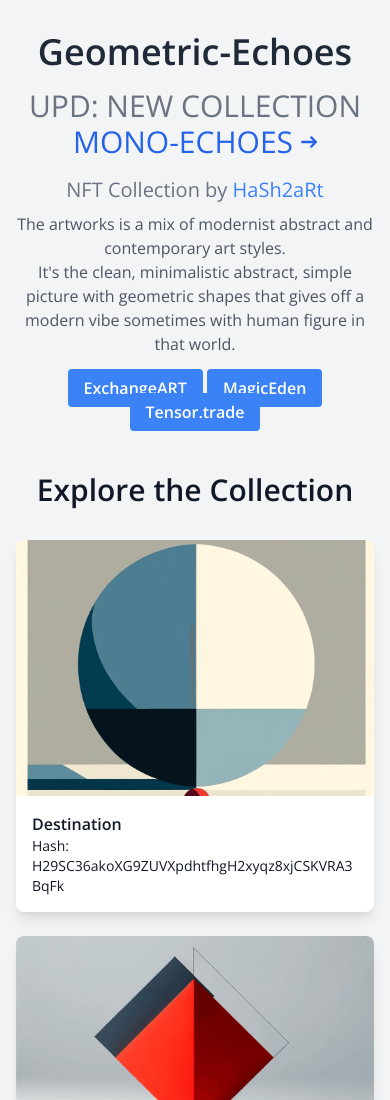
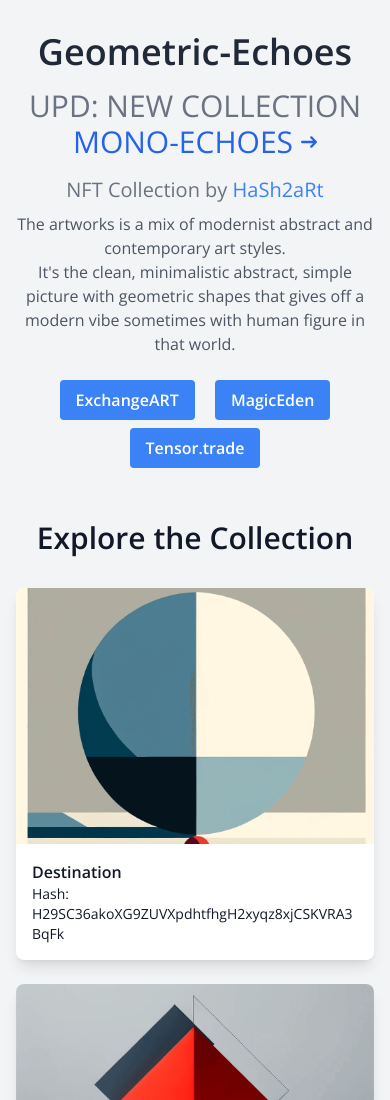
Before and after one commit to hash2art/Geometric-Echoes, a plain HTML site: page index.html in a window 390 px wide. Shown: the top 1100 px of the page. Drawn offline with nearby package versions, Linux system fonts and the light colour scheme.

Commit message:
responsive

```diff
--- a/index.html
+++ b/index.html
@@ -34,13 +34,13 @@
             <div class="text-center mb-12">
                 <p>
                     <a href="https://exchange.art/series/Geometric-Echoes/nfts"
-                        class="text-white bg-blue-500 hover:bg-blue-700 font-semibold py-2 px-4 rounded"
+                        class="inline-block bg-blue-500 hover:bg-blue-600 text-white font-bold py-2 px-4 rounded transition duration-150 ease-in-out mx-2 my-1"
                         target="_blank">ExchangeART</a>
                     <a href="https://magiceden.io/marketplace/geometric-echoes"
-                        class="text-white bg-blue-500 hover:bg-blue-700 font-semibold py-2 px-4 rounded"
+                        class="inline-block bg-blue-500 hover:bg-blue-600 text-white font-bold py-2 px-4 rounded transition duration-150 ease-in-out mx-2 my-1"
                         target="_blank">MagicEden</a>
                     <a href="https://www.tensor.trade/trade/geometric_echoes"
-                        class="text-white bg-blue-500 hover:bg-blue-700 font-semibold py-2 px-4 rounded"
+                        class="inline-block bg-blue-500 hover:bg-blue-600 text-white font-bold py-2 px-4 rounded transition duration-150 ease-in-out mx-2 my-1"
                         target="_blank">Tensor.trade</a>
                 </p>
             </div>
```
